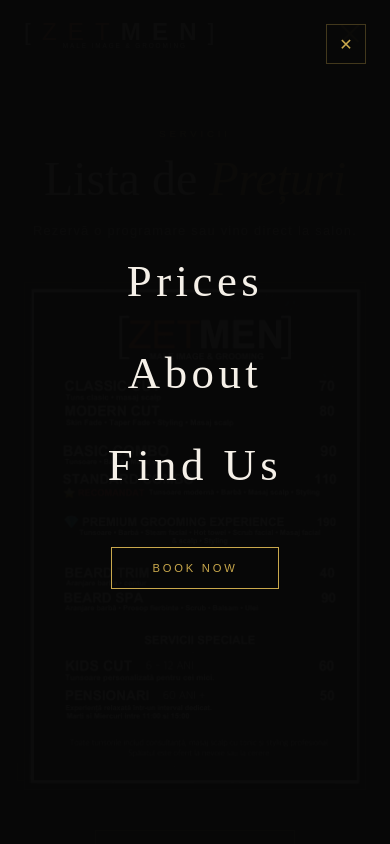
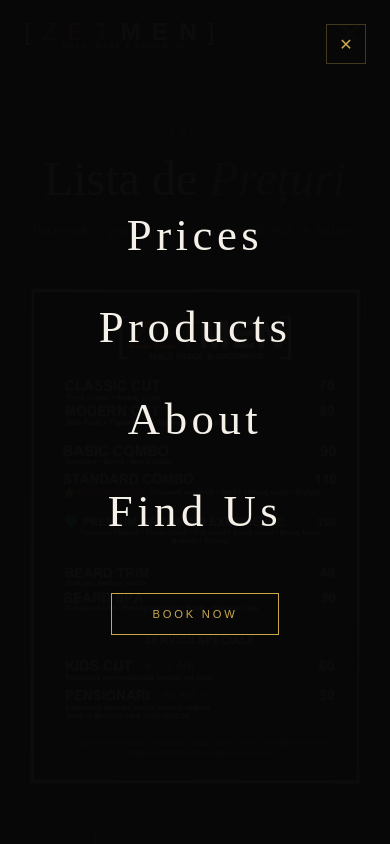
Before and after one commit to ionelnitu/ZetMenSalon, an Angular app: page /prices in a window 390 px wide. Both pictures are taken after a click on the button "Toggle menu". Shown: the top 844 px of the page. Built offline with nearby package versions, Linux system fonts and the light colour scheme.

Commit message:
adding products to mobile menu

```diff
--- a/src/app/components/navbar/navbar.component.html
+++ b/src/app/components/navbar/navbar.component.html
@@ -2,6 +2,7 @@
 <div class="mobile-menu" [class.open]="menuOpen()">
   <button class="mobile-close" (click)="closeMenu()">✕</button>
   <a routerLink="/prices" (click)="closeMenu()">Prices</a>
+  <a routerLink="/products" (click)="closeMenu()">Products</a>
   <a [routerLink]="['/about-me']" fragment="ceo"(click)="closeMenu()">About</a>
   <a routerLink="/" fragment="find-us" (click)="closeMenu()">Find Us</a>
   <a routerLink="/" class="mobile-cta" (click)="closeMenu()">Book Now</a>
```
